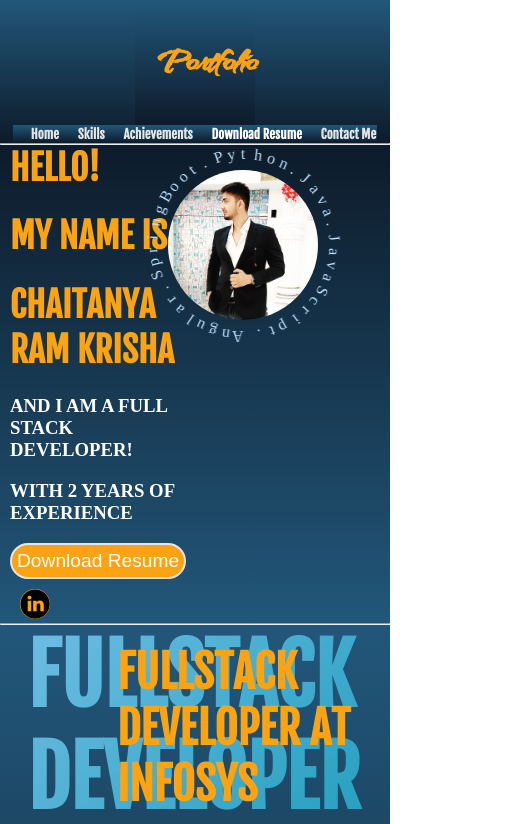
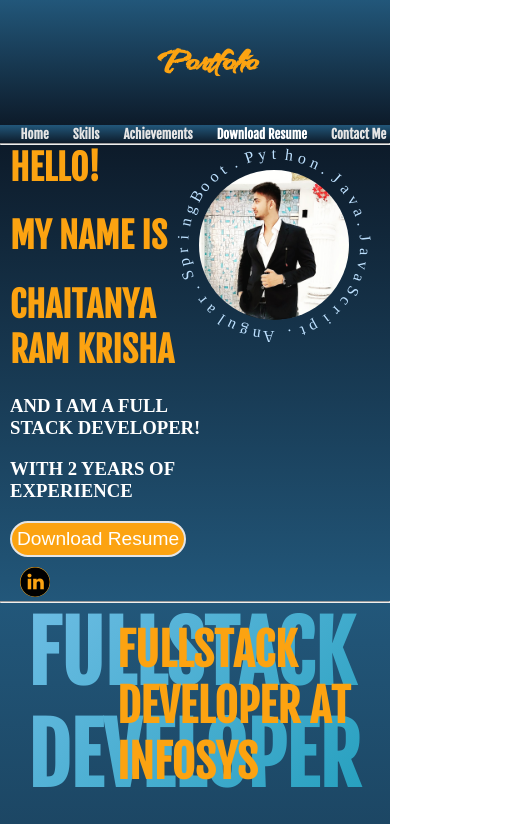
Before and after one commit to chaitanyacrk03/portfolio-_crk, an Angular app: page / in a window 390 px wide. Shown: the top 824 px of the page, 527 px wide, since content can reach past the window. Built offline with nearby package versions, Linux system fonts and the light colour scheme.

Commit message:
final changes

```diff
--- a/package.json
+++ b/package.json
@@ -27,6 +27,7 @@
     "@angular/cli": "~16.2.0",
     "@angular/compiler-cli": "^16.2.0",
     "@types/jasmine": "~4.3.0",
+    "angular-cli-ghpages": "^1.0.6",
     "jasmine-core": "~4.6.0",
     "karma": "~6.4.0",
     "karma-chrome-launcher": "~3.2.0",
--- a/src/app/projects/projects.component.css
+++ b/src/app/projects/projects.component.css
@@ -21,3 +21,9 @@
     }
 
 }
+@media screen and (max-width:470px){
+    .info{
+        margin-left: 25%;
+    }
+
+}
--- a/src/app/screens/home/home.component.scss
+++ b/src/app/screens/home/home.component.scss
@@ -218,5 +218,8 @@
         font-size: 6em;
         padding-left: 3%;
     }
+    .circle{
+        margin-right: 15%;
+    }
 
 }
--- a/src/app/screens/navbar/navbar.component.css
+++ b/src/app/screens/navbar/navbar.component.css
@@ -44,6 +44,10 @@
   width: 100%;
 }
 @media screen and (max-width: 650px){
+    div{
+        flex-wrap: wrap;
+        justify-content: center;
+    }
     .color{
         background-color: #e5e5e5;
         width: 100%;
@@ -61,6 +65,7 @@
     div{
         flex-wrap: wrap;
         justify-content: center;
+        width: 100%;
     }
 
 }
```
Also changed, not shown: 1 other file (tests, documents, lock files or other folders).
